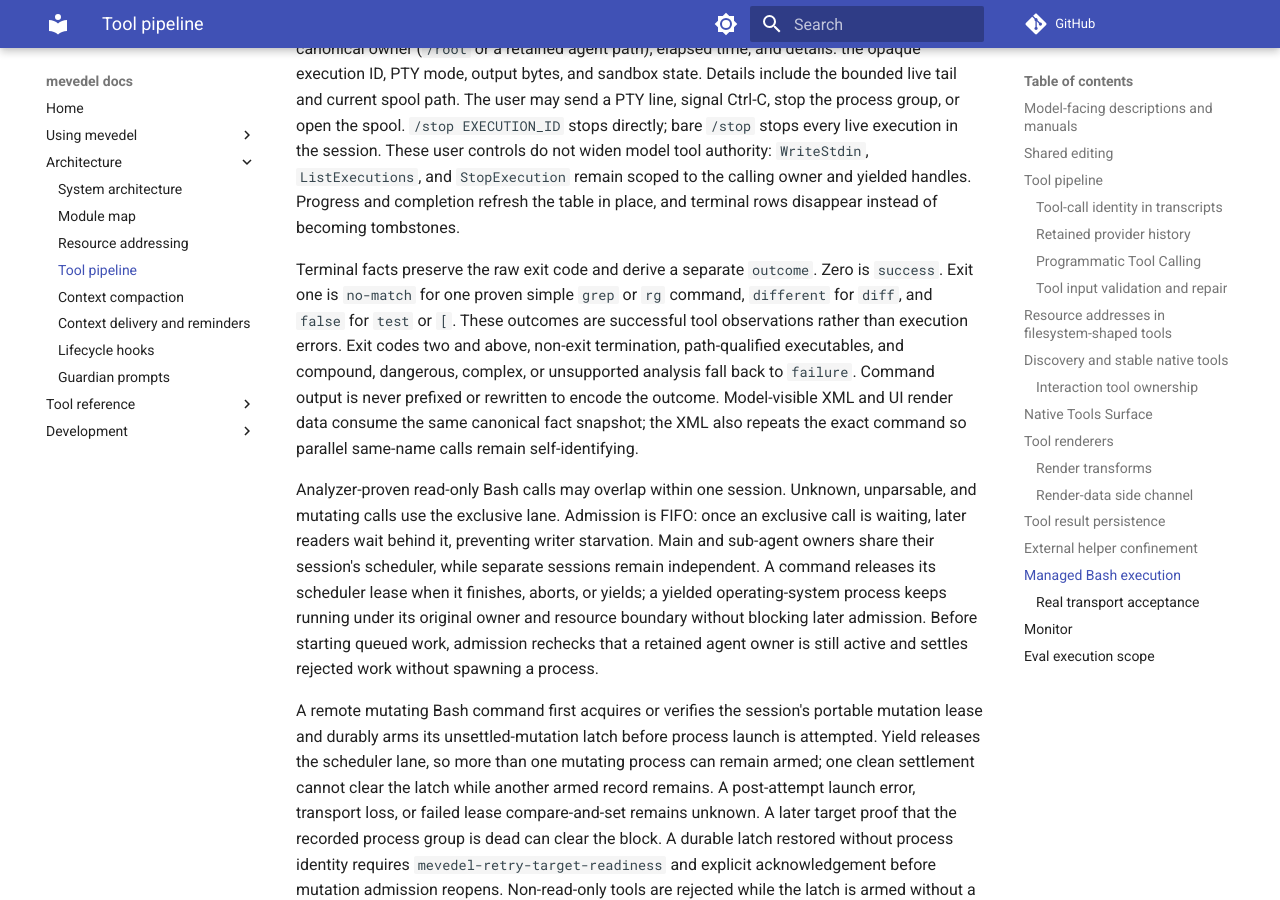
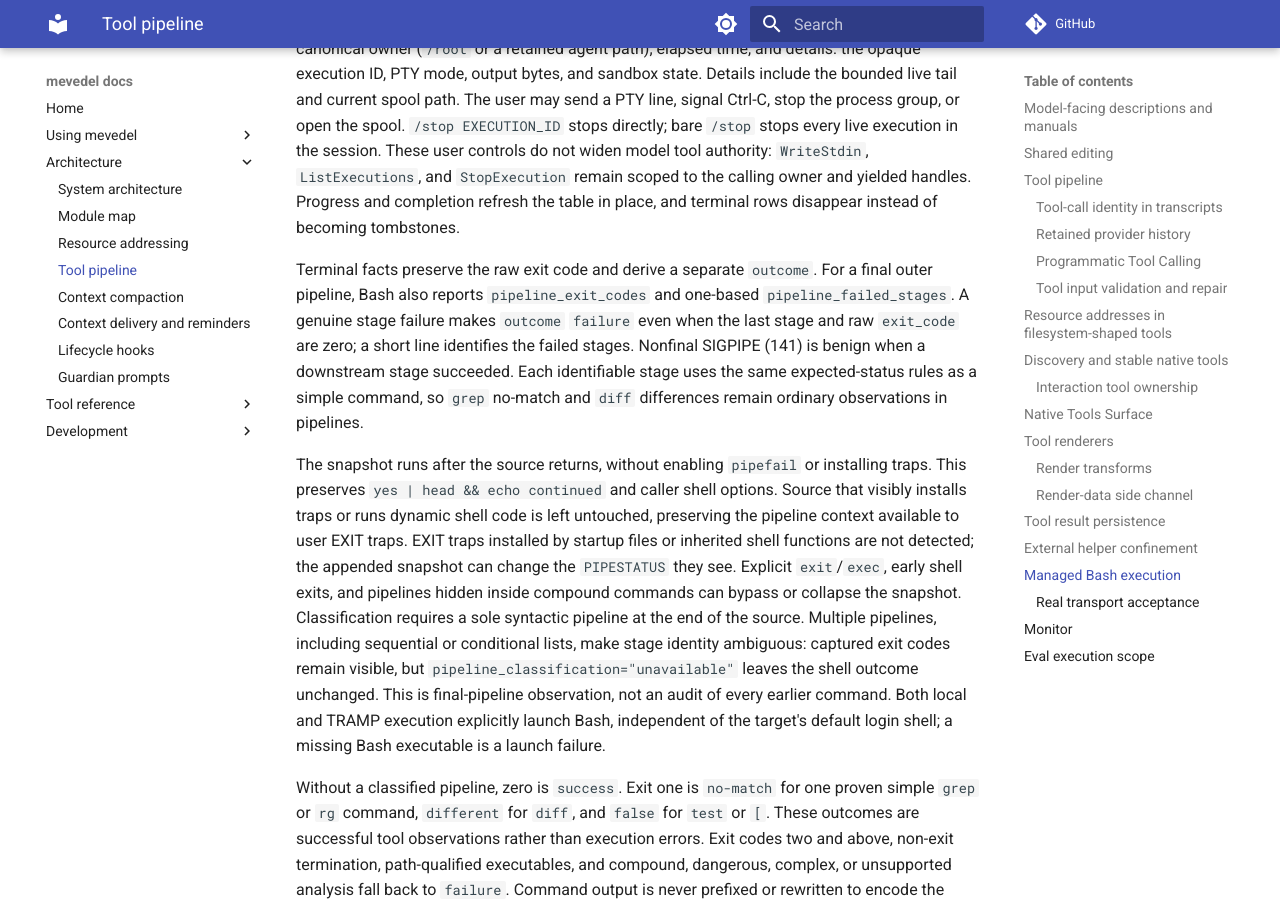
Before and after one commit to FrauH0lle/mevedel, an MkDocs documentation site: the page built from docs/tools.md, in a window 1280 px wide and 900 px high, scrolled down 29009 px. Built offline with MkDocs 1.6.1 and Material for MkDocs 9.7.7, drawn with Linux system fonts in a browser that asks for light colours; comment, search, counter and statistics services are not loaded.

Commit message:
fix(bash): Expose failed stages in final pipeline results
Preserve shell control flow and raw exit status while reporting genuine
upstream failures. Treat expected grep/diff/test exits and upstream SIGPIPE
as ordinary observations. Decline snapshots where caller traps or dynamic
shell code make instrumentation unsafe.

* mevedel-bash-analysis.el (mevedel-bash-analysis-snapshot-safe-p,
mevedel-bash-analysis-final-pipeline): Prove source eligibility and stage
identity conservatively.
* mevedel-execution-process.el (mevedel-execution-process--filter-pipeline-marker):
Strip bounded private status frames before output spooling.
* mevedel-execution.el (mevedel-execution--facts,
mevedel-execution-start-bash): Share stage facts across local and TRAMP paths.
* mevedel-tool-exec.el (mevedel-tool-exec--pipeline-source,
mevedel-tool-exec--pipeline-facts, mevedel-tool-exec--observation-envelope):
Capture final stage exits and surface failures in canonical results.
* test/test-mevedel-bash-analysis.el, test/test-mevedel-execution-process.el,
test/test-mevedel-execution-remote.el, test/test-mevedel-tool-exec-pipeline.el:
Cover production tool entry, PTY, deterministic yield, traps, SIGPIPE,
and a producer-disabled negative control.
* docs/tools.md: Document final-pipeline reporting and explicit limitations.

Validation: the mandatory check compiles 261 files with --strict and
reports all 12560 ERT cases, zero unexpected results, and 38 skips. The
full SSH/Podman remote matrix reports 48 expected results and four skips.
An earlier selector-only Podman transfer failure does not recur in the
full rebased matrix; its intermittent cause remains unknown. Genuine
Docker Engine acceptance is not provisioned.

```diff
--- a/docs/tools.md
+++ b/docs/tools.md
@@ -1370,8 +1370,33 @@ Progress and completion refresh the table in place, and terminal rows
 disappear instead of becoming tombstones.
 
 Terminal facts preserve the raw exit code and derive a separate `outcome`.
-Zero is `success`. Exit one is `no-match` for one proven simple `grep` or `rg`
-command, `different` for `diff`, and `false` for `test` or `[`. These outcomes
+For a final outer pipeline, Bash also reports `pipeline_exit_codes` and
+one-based `pipeline_failed_stages`. A genuine stage failure makes `outcome`
+`failure` even when the last stage and raw `exit_code` are zero; a short line
+identifies the failed stages. Nonfinal SIGPIPE (141) is benign when a downstream
+stage succeeded. Each identifiable stage uses the same expected-status rules
+as a simple command, so `grep` no-match and `diff` differences remain ordinary
+observations in pipelines.
+
+The snapshot runs after the source returns, without enabling `pipefail` or
+installing traps. This preserves `yes | head && echo continued` and caller
+shell options. Source that visibly installs traps or runs dynamic shell code
+is left untouched, preserving the pipeline context available to user EXIT
+traps. EXIT traps installed by startup files or inherited shell functions
+are not detected; the appended snapshot can change the `PIPESTATUS` they see.
+Explicit `exit`/`exec`, early shell exits, and pipelines hidden inside compound
+commands can bypass or collapse the snapshot. Classification requires a sole
+syntactic pipeline at the end of the source. Multiple pipelines, including
+sequential or conditional lists, make stage identity ambiguous: captured exit
+codes remain visible, but
+`pipeline_classification="unavailable"` leaves the shell outcome unchanged.
+This is final-pipeline observation, not an audit of every earlier command.
+Both local and TRAMP execution explicitly launch Bash, independent of the
+target's default login shell; a missing Bash executable is a launch failure.
+
+Without a classified pipeline, zero is `success`. Exit one is `no-match` for
+one proven simple `grep` or `rg` command, `different` for `diff`, and `false`
+for `test` or `[`. These outcomes
 are successful tool observations rather than execution errors. Exit codes two
 and above, non-exit termination, path-qualified executables, and compound,
 dangerous, complex, or unsupported analysis fall back to `failure`. Command
```
Also changed, not shown: 8 other files.
